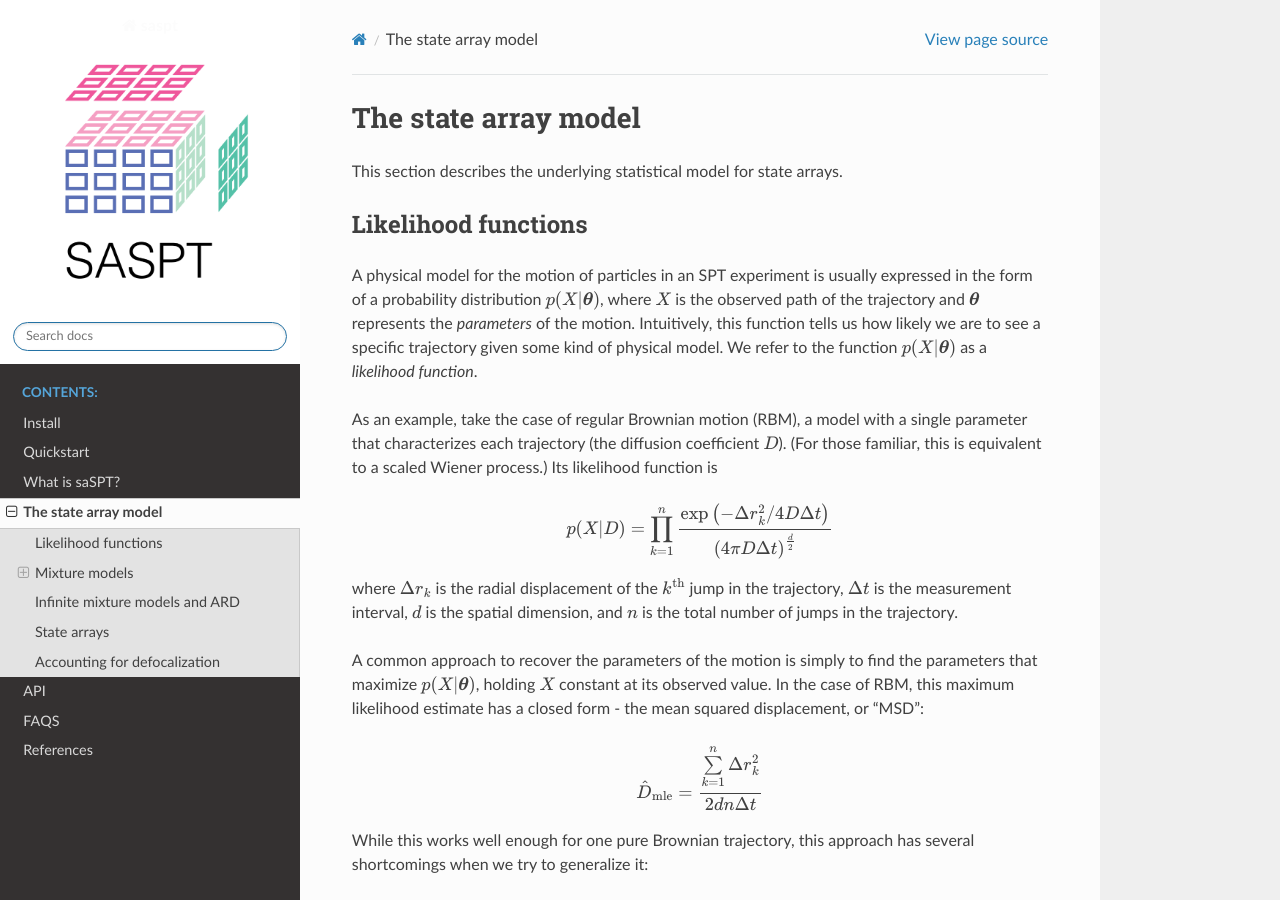
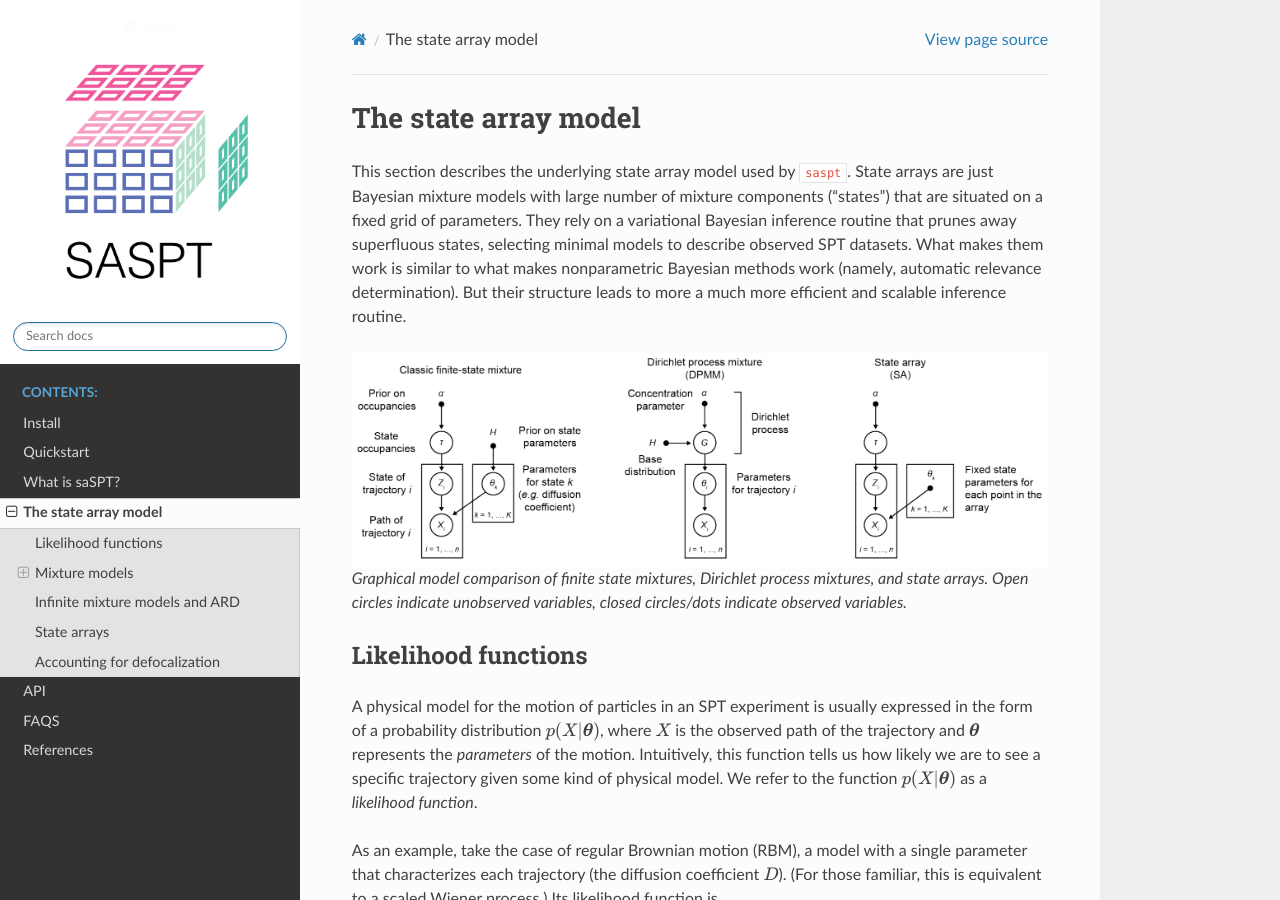
Before and after one commit to alecheckert/saspt, a Sphinx documentation site: the page built from doc/model.rst, in a window 1280 px wide and 900 px high. Built offline with Sphinx 7.4.7 and the Read the Docs theme 2.0.0, drawn with Linux system fonts in a browser that asks for light colours.

Commit message:
added graphical models

```diff
--- a/doc/model.rst
+++ b/doc/model.rst
@@ -4,7 +4,19 @@
 The state array model
 =====================
 
-This section describes the underlying statistical model for state arrays.
+This section describes the underlying state array model used by ``saspt``. State arrays
+are just Bayesian mixture models with large number of mixture components ("states") that are situated
+on a fixed grid of parameters. They rely on a variational Bayesian inference routine that prunes away
+superfluous states, selecting minimal models to describe observed SPT datasets.
+What makes them work is similar to what makes nonparametric Bayesian
+methods work (namely, automatic relevance determination). But their structure leads to more
+a much more efficient and scalable inference routine.
+
+.. figure:: _static/graphical_models.png
+
+    Graphical model comparison of finite state mixtures, Dirichlet process mixtures,
+    and state arrays. Open circles indicate unobserved variables, closed circles/dots indicate
+    observed variables.
 
 Likelihood functions
 ====================
```
Also changed, not shown: doc/_static/graphical_models.png (added).
